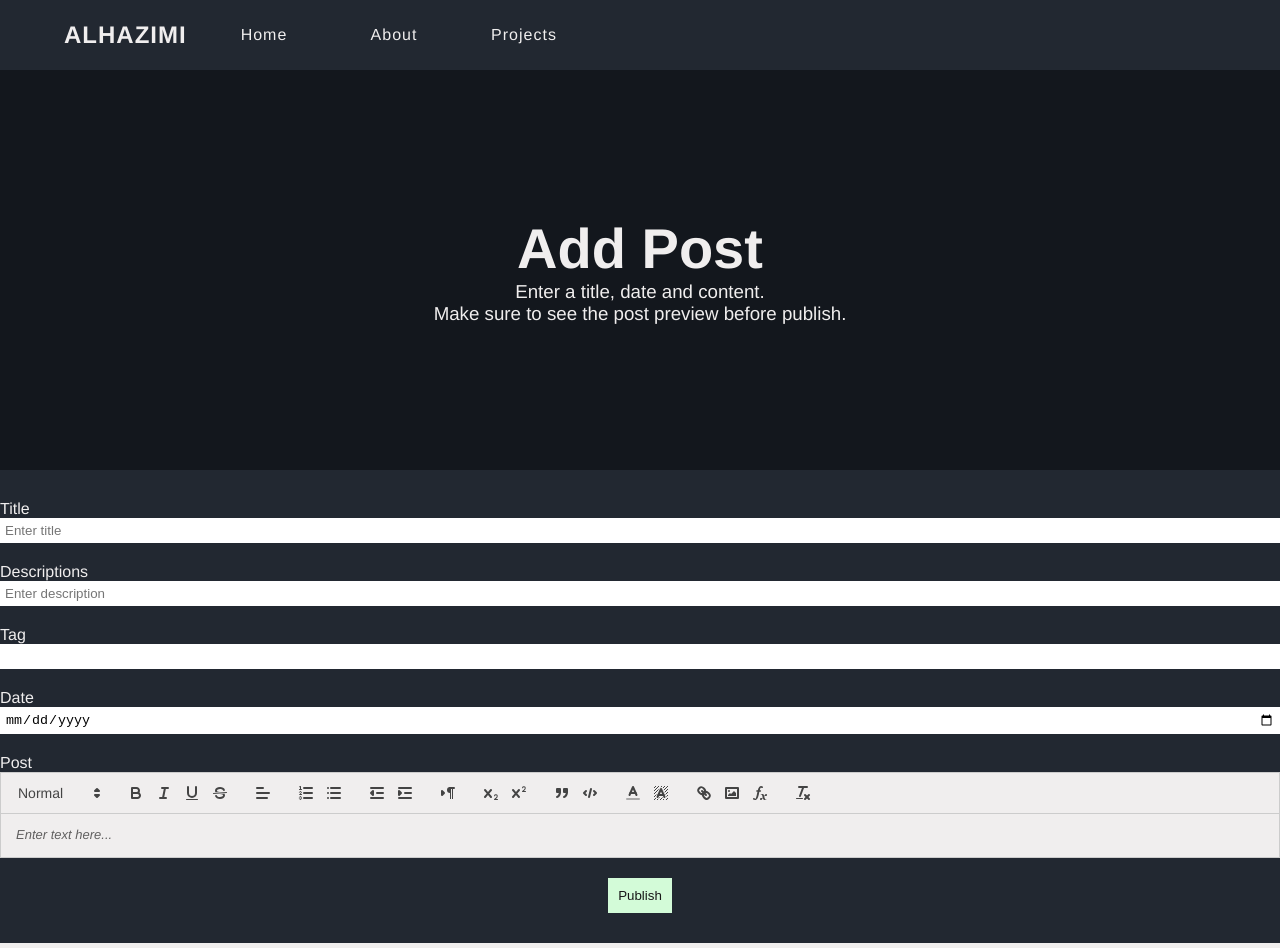
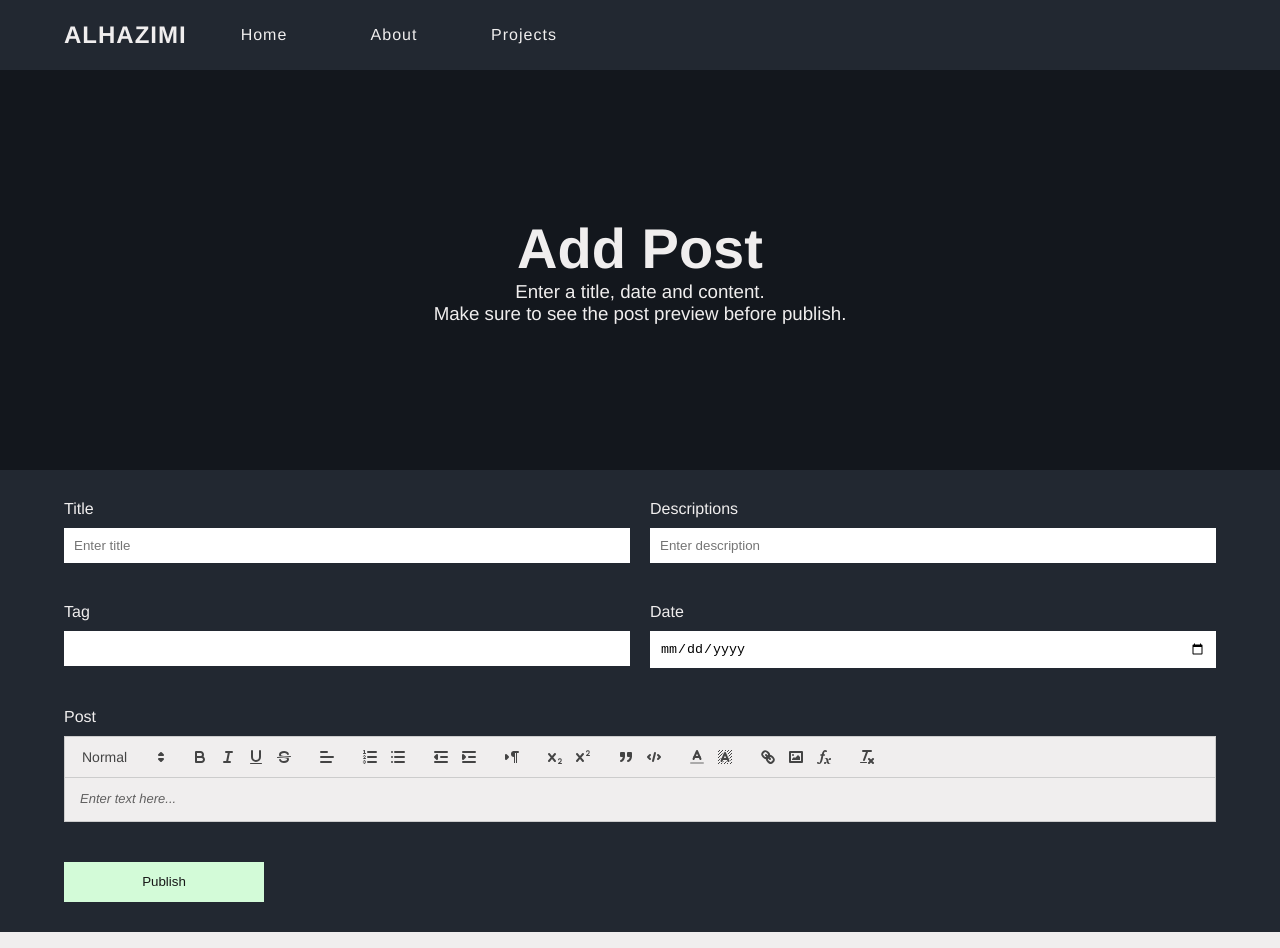
Before and after one commit to rakkaalhazimi/Vue-Blogspot, a Vue app: page /post/create in a window 1280 px wide. Shown: the top 948 px of the page. Built offline with nearby package versions, Linux system fonts and the light colour scheme.

Commit message:
style: form and use specific class for label

```diff
--- a/src/components/BlogEditor.vue
+++ b/src/components/BlogEditor.vue
@@ -1,27 +1,27 @@
 <template>
   <form id="post-form">
     <div class="post-form-item">
-      <p>Title</p>
+      <p class="post-form-label">Title</p>
       <input id="post-title" type="text" placeholder="Enter title" />
     </div>
 
     <div class="post-form-item">
-      <p>Descriptions</p>
+      <p class="post-form-label">Descriptions</p>
       <input id="post-desc" type="text" placeholder="Enter description" />
     </div>
 
     <div class="post-form-item">
-      <p>Tag</p>
+      <p class="post-form-label">Tag</p>
       <input id="post-tag" type="text" />
     </div>
 
     <div class="post-form-item">
-      <p>Date</p>
+      <p class="post-form-label">Date</p>
       <input id="post-date" type="date" />
     </div>
 
-    <div class="post-form-item">
-      <p>Post</p>
+    <div id="editor-item" class="post-form-item">
+      <p class="post-form-label">Post</p>
       <div id="editor" :editor="editor"></div>
     </div>
 
--- a/src/static/blog.css
+++ b/src/static/blog.css
@@ -51,10 +51,11 @@
 
 
 /* BlogEditor */
-.post-form {
-    display: flex;
-    flex-direction: column;
+#post-form {
+    display: grid;
+    grid-template-columns: 1fr 1fr;
     gap: var(--gap);
+    padding: 0 5vw;
 }
 
 .post-form-item {
@@ -64,8 +65,17 @@
     text-align: left;
 }
 
+.post-form-label {
+    margin-bottom: var(--small-space);
+    color: var(--text-dark);
+}
+
 .post-form-item input {
-    padding: var(--small-padding);
+    padding: var(--medium-padding);
+}
+
+#editor-item {
+    grid-column: 1 / span 2;
 }
 
 #editor,
--- a/src/static/button.css
+++ b/src/static/button.css
@@ -8,7 +8,10 @@
 
 .post-publish-btn {
     padding: var(--medium-padding);
+    width: 200px;
+    height: 40px;
     background-color: var(--complement);
     color: var(--text-light);
+    text-align: center;
     cursor: pointer;
 }
```
